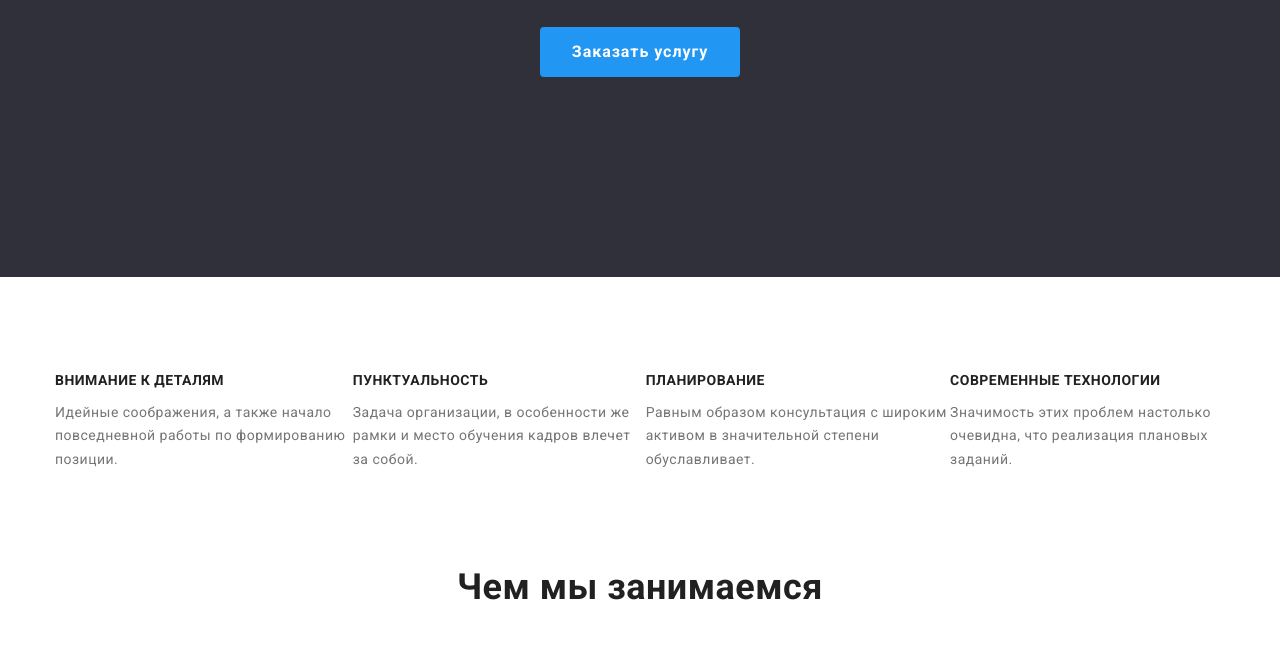
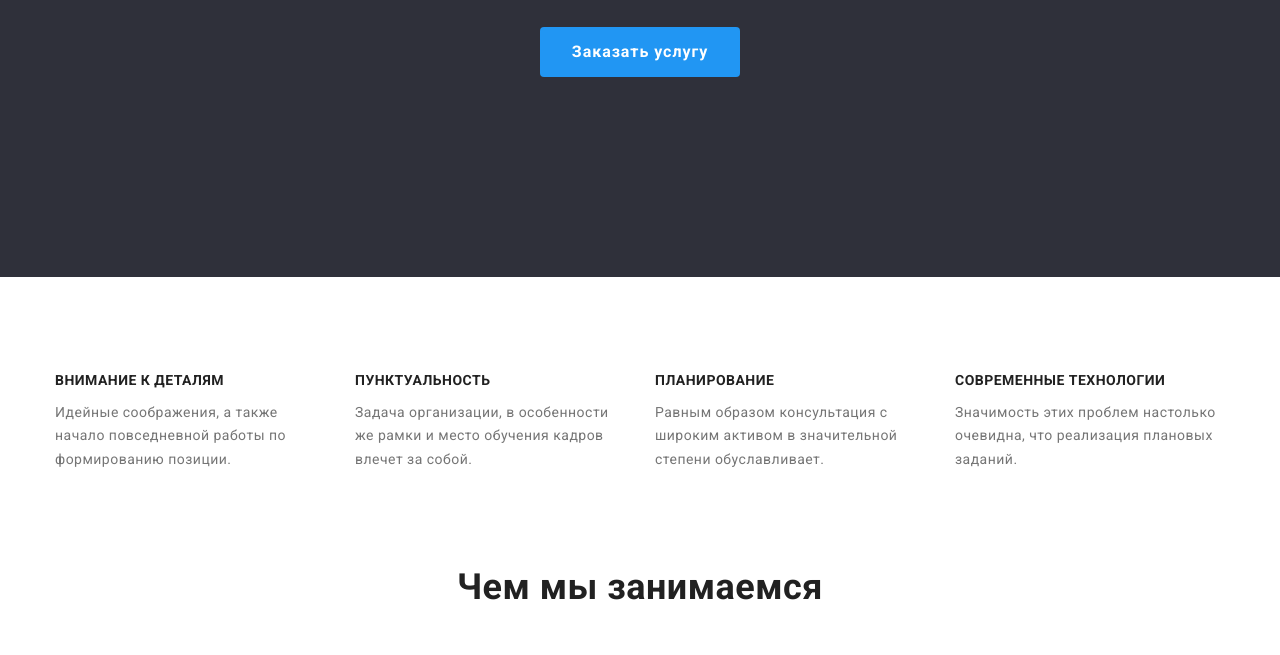
Before and after one commit to DWIJIx/goit-markup-hw-04, a plain HTML site: page index.html in a window 1280 px wide. Shown: the part 404-1059 px from the top of the page. Drawn offline with nearby package versions, Linux system fonts and the light colour scheme.

Commit message:
finished four icons

```diff
--- a/css/styles.css
+++ b/css/styles.css
@@ -174,6 +174,9 @@ p {
     background-color: #188CE8;
 }
 
+.main-section-li {
+    width: 270px;
+}
 .main-flex {
     display: flex;
     justify-content: space-between;
```
